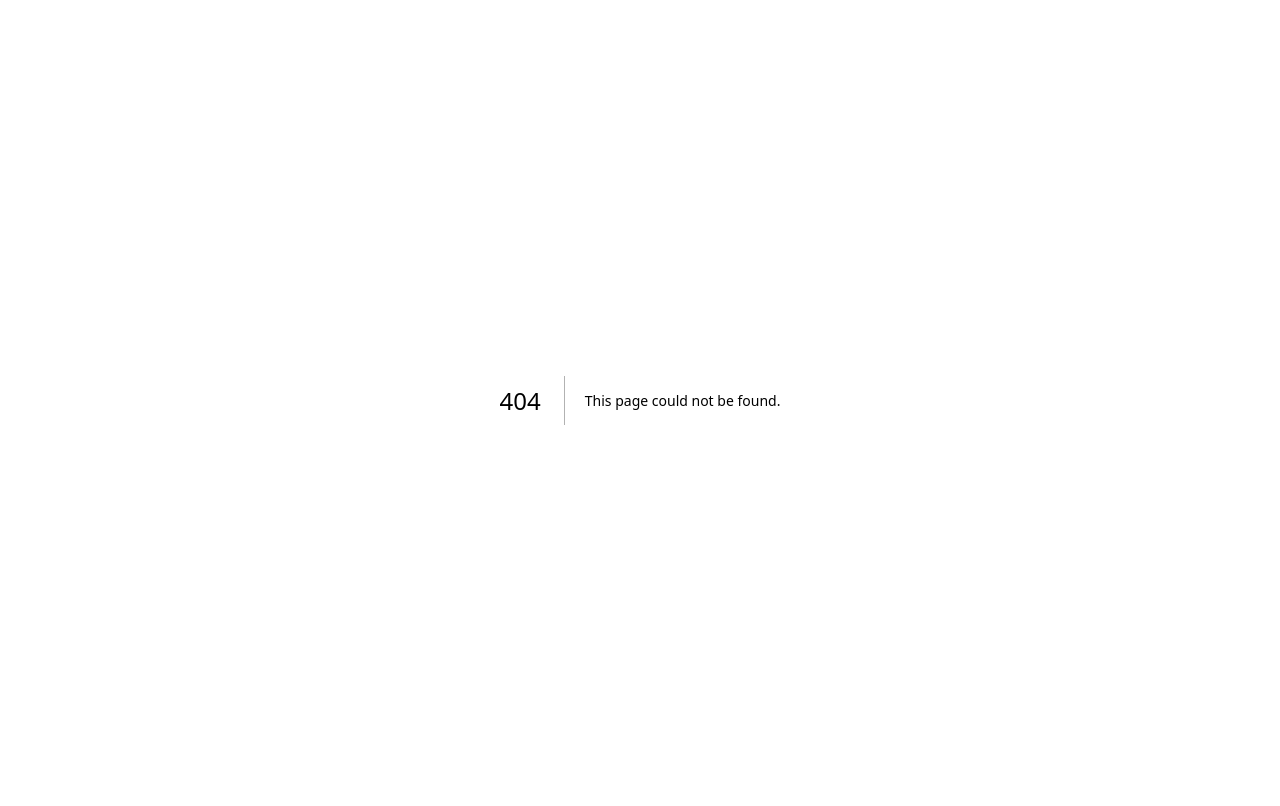
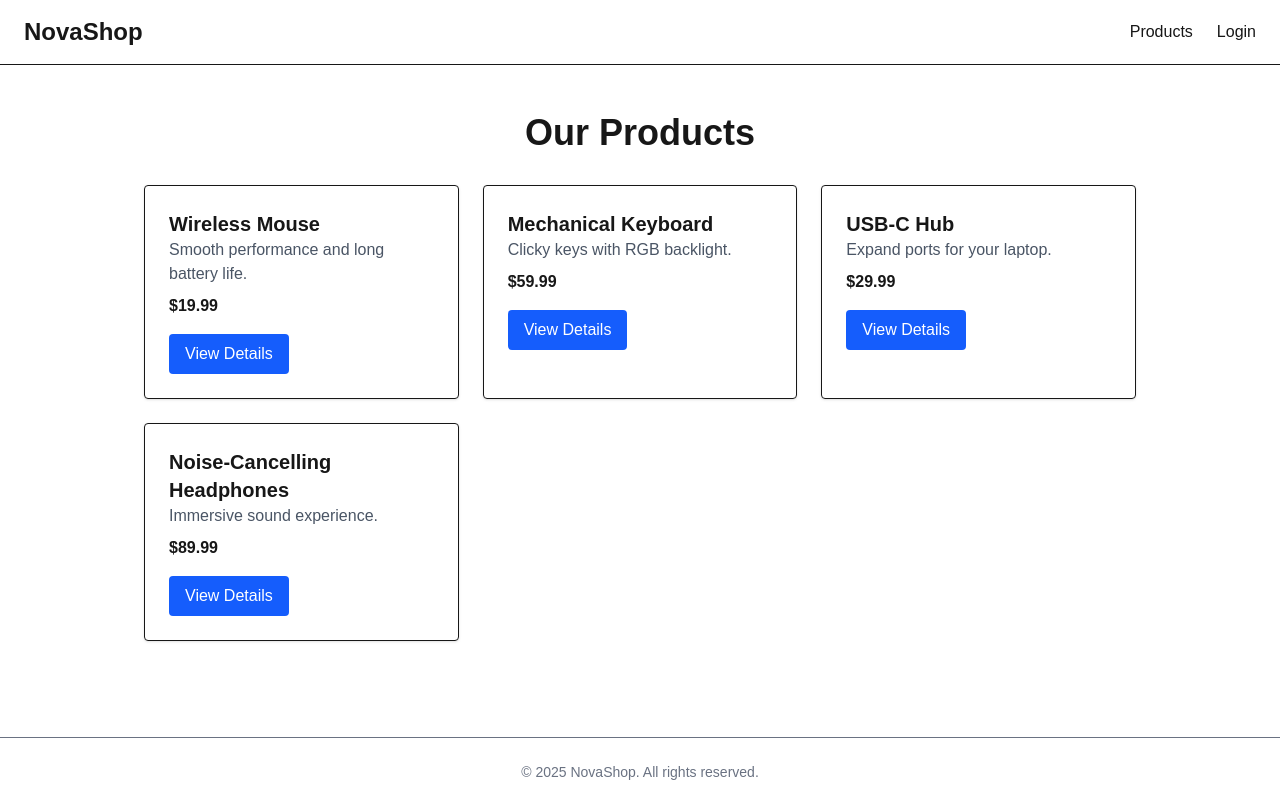
Before and after one commit to hurayrakhan/Nova_Shop, a Next.js app: page /products in a window 1280 px wide. Before the commit this address had no page. Built offline with nearby package versions, Linux system fonts and the light colour scheme.

Commit message:
added products page

```diff
--- /dev/null
+++ b/src/app/products/page.js
@@ -0,0 +1,31 @@
+import { products } from "@/lib/products";
+import Link from "next/link";
+import Navbar from "../components/Navbar";
+import Footer from "../components/Footer";
+
+export default function ProductsPage() {
+  return (
+    <div>
+      <Navbar />
+      <main className="max-w-5xl mx-auto py-12 px-4">
+        <h1 className="text-4xl font-bold mb-8 text-center">Our Products</h1>
+        <div className="grid grid-cols-1 sm:grid-cols-2 md:grid-cols-3 gap-6">
+          {products.map((p) => (
+            <div key={p.id} className="p-6 border rounded shadow-sm">
+              <h2 className="text-xl font-semibold">{p.name}</h2>
+              <p className="text-gray-600">{p.description}</p>
+              <p className="mt-2 font-bold">${p.price}</p>
+              <Link
+                href={`/products/${p.id}`}
+                className="inline-block mt-4 px-4 py-2 bg-blue-600 text-white rounded hover:bg-blue-700"
+              >
+                View Details
+              </Link>
+            </div>
+          ))}
+        </div>
+      </main>
+      <Footer />
+    </div>
+  );
+}
--- /dev/null
+++ b/src/lib/products.js
@@ -0,0 +1,26 @@
+export const products = [
+  {
+    id: "1",
+    name: "Wireless Mouse",
+    description: "Smooth performance and long battery life.",
+    price: 19.99,
+  },
+  {
+    id: "2",
+    name: "Mechanical Keyboard",
+    description: "Clicky keys with RGB backlight.",
+    price: 59.99,
+  },
+  {
+    id: "3",
+    name: "USB-C Hub",
+    description: "Expand ports for your laptop.",
+    price: 29.99,
+  },
+  {
+    id: "4",
+    name: "Noise-Cancelling Headphones",
+    description: "Immersive sound experience.",
+    price: 89.99,
+  },
+];
```
